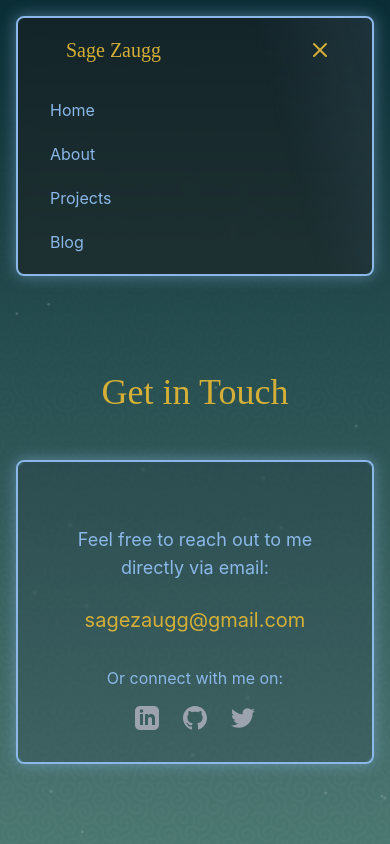
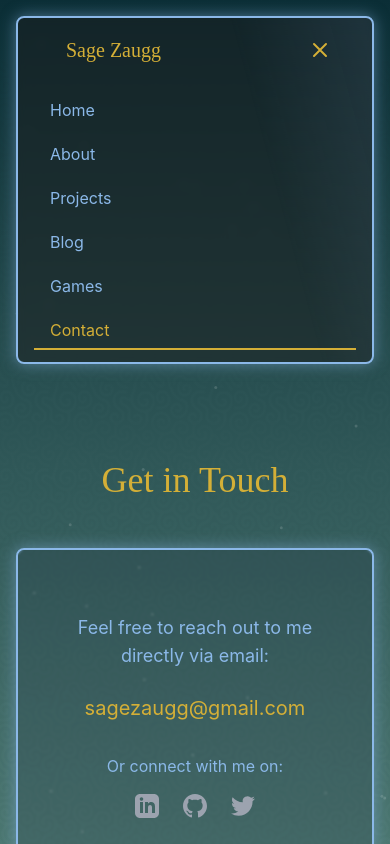
Before and after one commit to sagezaugg/sagezaugg.com, a React (Create React App) app: page /contact in a window 390 px wide. Both pictures are taken after a click on the button 320 px from the left and 50 px from the top of the page. Built offline with nearby package versions, Linux system fonts and the light colour scheme; no server answers.

Commit message:
fix: adjust mobile Navbar height for improved visibility
- Increased the maximum height of the mobile Navbar from 48 to 96 to enhance visibility when expanded.
- This change improves the user experience by ensuring that the Navbar content is more accessible on mobile devices.

```diff
--- a/src/components/Navbar.tsx
+++ b/src/components/Navbar.tsx
@@ -110,7 +110,7 @@ const Navbar: React.FC = () => {
       <div
         className={`md:hidden transition-all duration-300 ease-in-out ${
           isOpen
-            ? "max-h-48 opacity-100 visible"
+            ? "max-h-96 opacity-100 visible"
             : "max-h-0 opacity-0 invisible"
         }`}
       >
```
